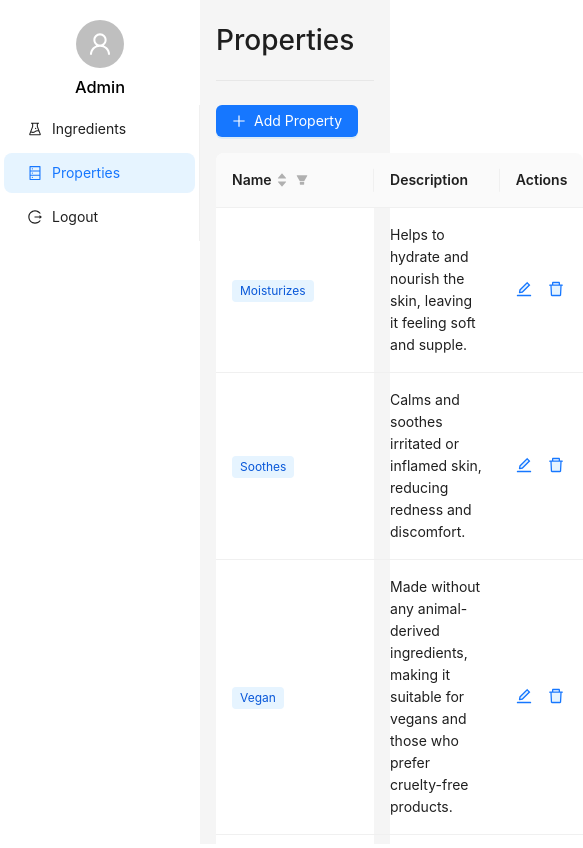
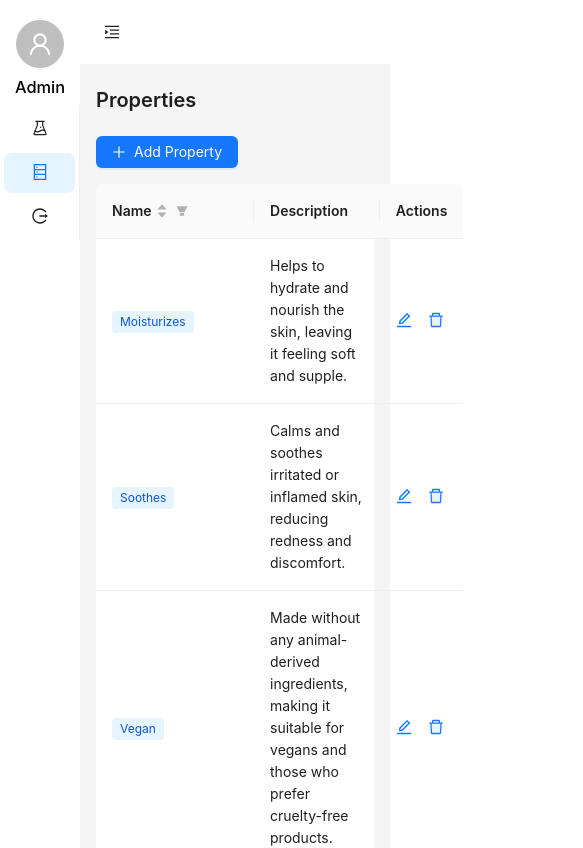
Before and after one commit to eyudina/ingredient-checker, a React (Create React App) app: page /ingredient-checker/properties in a window 390 px wide. Shown: the top 848 px of the page, 583 px wide, since content can reach past the window. Built offline with nearby package versions, Linux system fonts and the light colour scheme.

Commit message:
Implement responsive menu collapse

```diff
--- a/package.json
+++ b/package.json
@@ -4,6 +4,7 @@
   "homepage": "https://eyudina.github.io/ingredient-checker/",
   "private": true,
   "dependencies": {
+    "@ant-design/pro-components": "^2.4.9",
     "@reduxjs/toolkit": "^1.9.3",
     "@testing-library/jest-dom": "^5.16.5",
     "@testing-library/react": "^13.4.0",
--- a/src/components/AppLayout.tsx
+++ b/src/components/AppLayout.tsx
@@ -1,14 +1,19 @@
-import { useState, useLayoutEffect } from "react";
+import { useState, useEffect, useLayoutEffect } from "react";
 import { Outlet, Link, useLocation } from "react-router-dom";
-import { Layout, Menu, Avatar, Divider } from "antd";
+import { Grid, Layout, Menu, Avatar, Button, theme } from "antd";
 import {
   ExperimentOutlined,
   UserOutlined,
   LogoutOutlined,
   DatabaseOutlined,
+  MenuFoldOutlined,
+  MenuUnfoldOutlined,
 } from "@ant-design/icons";
 
-const { Sider, Content } = Layout;
+import { PageHeader } from "@ant-design/pro-components";
+
+const { Header, Sider, Content } = Layout;
+const { useBreakpoint } = Grid;
 
 const items = [
   {
@@ -35,9 +40,21 @@ const items = [
 ];
 
 export const AppLayout = () => {
+  const screens = useBreakpoint();
+  const isMobile = screens.xs;
+
+  const [collapsed, setCollapsed] = useState(isMobile);
   const [pageTitle, setPageTitle] = useState("Ingredients");
   const [selectedKey, setSelectedKey] = useState("/");
   const location = useLocation();
+
+  const {
+    token: { colorBgContainer },
+  } = theme.useToken();
+
+  useEffect(() => {
+    setCollapsed(isMobile);
+  }, [isMobile]);
 
   useLayoutEffect(() => {
     switch (location.pathname) {
@@ -60,8 +77,14 @@ export const AppLayout = () => {
   }, [location]);
 
   return (
-    <Layout style={{ height: "100vh" }}>
-      <Sider width="200" theme="light">
+    <Layout style={{ height: "auto", minHeight: "100vh" }}>
+      <Sider
+        width="200"
+        theme="light"
+        trigger={null}
+        collapsible
+        collapsed={collapsed}
+      >
         <div style={{ textAlign: "center", marginTop: "20px" }}>
           <Avatar size={48} icon={<UserOutlined />} />
           <h3 style={{ marginTop: "10px" }}>Admin</h3>
@@ -75,10 +98,23 @@ export const AppLayout = () => {
         </Menu>
       </Sider>
       <Layout>
-        <Content style={{ margin: "24px 16px 0" }}>
-          <h1>{pageTitle}</h1>
-          <Divider />
-          <Outlet />
+        <Header style={{ padding: 0, background: colorBgContainer }}>
+          <Button
+            type="text"
+            icon={collapsed ? <MenuUnfoldOutlined /> : <MenuFoldOutlined />}
+            onClick={() => setCollapsed(!collapsed)}
+            style={{
+              fontSize: "16px",
+              width: 64,
+              height: 64,
+            }}
+          />
+        </Header>
+        <Content style={{ margin: "16px 16px 0" }}>
+          <PageHeader ghost={true} title={pageTitle} style={{ padding: 0 }} />
+          <div style={{ marginTop: 16 }}>
+            <Outlet />
+          </div>
         </Content>
       </Layout>
     </Layout>
--- a/src/components/PropertiesTable.tsx
+++ b/src/components/PropertiesTable.tsx
@@ -1,32 +1,30 @@
 import { useState } from "react";
 import { useSelector } from "react-redux";
-import { RootState } from "../store/store";
-import { TProperty } from "types";
+import { useLocation } from "react-router-dom";
 import { ColumnsType } from "antd/lib/table";
 import { Table, Tag, Button, Space } from "antd";
 import { DeleteTwoTone, EditTwoTone, PlusOutlined } from "@ant-design/icons";
-import { AddPropertyModal } from "./modals/AddPropertyModal";
-import { UpdatePropertyModal } from "./modals/UpdatePropertyModal";
-import { RemovePropertyModal } from "./modals/RemovePropertyModal";
-import { useLocation } from "react-router-dom";
+import { RootState } from "../store/store";
+import { TProperty } from "types";
+import AddPropertyModal from "./modals/AddPropertyModal";
+import UpdatePropertyModal from "./modals/UpdatePropertyModal";
+import RemovePropertyModal from "./modals/RemovePropertyModal";
 
 export const PropertiesTable = () => {
   const location = useLocation();
 
   const [showAddPropertyModal, setShowAddPropertyModal] = useState(false);
-
-  const queryParams = new URLSearchParams(location.search);
-
-  const selectedPropertyName = queryParams.get("name");
-
-  const [filteredName, setFilteredName] = useState<string | undefined>(
-    selectedPropertyName || undefined
-  );
   const [recordToDelete, setRecordToDelete] = useState<string | undefined>(
     undefined
   );
   const [recordToUpdate, setRecordToUpdate] = useState<TProperty | undefined>(
     undefined
+  );
+
+  const queryParams = new URLSearchParams(location.search);
+  const selectedPropertyName = queryParams.get("name");
+  const [filteredName, setFilteredName] = useState<string | undefined>(
+    selectedPropertyName || undefined
   );
 
   const properties = useSelector((state: RootState) => state.property);
--- a/src/components/modals/AddPropertyModal.tsx
+++ b/src/components/modals/AddPropertyModal.tsx
@@ -12,7 +12,7 @@ type Props = {
   callback?: () => any;
 };
 
-export const AddPropertyModal = (props: Props) => {
+const AddPropertyModal = (props: Props) => {
   const [propertyName, setPropertyName] = useState("");
   const [descriptionName, setDescriptionName] = useState("");
 
@@ -67,3 +67,5 @@ export const AddPropertyModal = (props: Props) => {
     </ConfirmationModal>
   );
 };
+
+export default AddPropertyModal;
--- a/src/components/modals/RemoveIngredientModal.tsx
+++ b/src/components/modals/RemoveIngredientModal.tsx
@@ -7,7 +7,7 @@ type Props = {
   callback?: () => any;
 };
 
-export const RemoveIngredientModal = (props: Props) => {
+const RemoveIngredientModal = (props: Props) => {
   const dispatch = useDispatch();
 
   const handleDelete = () => {
@@ -19,3 +19,5 @@ export const RemoveIngredientModal = (props: Props) => {
     <ConfirmationModal title="Remove Ingredient" onConfirm={handleDelete} />
   );
 };
+
+export default RemoveIngredientModal;
--- a/src/components/modals/RemovePropertyModal.tsx
+++ b/src/components/modals/RemovePropertyModal.tsx
@@ -7,7 +7,7 @@ type Props = {
   callback?: () => any;
 };
 
-export const RemovePropertyModal = (props: Props) => {
+const RemovePropertyModal = (props: Props) => {
   const dispatch = useDispatch();
 
   const handleDelete = () => {
@@ -17,3 +17,5 @@ export const RemovePropertyModal = (props: Props) => {
 
   return <ConfirmationModal title="Remove Property" onConfirm={handleDelete} />;
 };
+
+export default RemovePropertyModal;
--- a/src/components/modals/UpdatePropertyModal.tsx
+++ b/src/components/modals/UpdatePropertyModal.tsx
@@ -13,7 +13,7 @@ type Props = {
   callback?: () => any;
 };
 
-export const UpdatePropertyModal = (props: Props) => {
+const UpdatePropertyModal = (props: Props) => {
   const [propertyName, setPropertyName] = useState(props.name);
   const [descriptionName, setDescriptionName] = useState(props.description);
 
@@ -69,3 +69,5 @@ export const UpdatePropertyModal = (props: Props) => {
     </ConfirmationModal>
   );
 };
+
+export default UpdatePropertyModal;
--- a/src/mocks/mocks.tsx
+++ b/src/mocks/mocks.tsx
@@ -84,7 +84,7 @@ export const properties: { name: string; description: string }[] = [
   },
 ];
 
-export const propertiesList: TProperty[] = properties.map((property) => {
+export const mockPropertiesList: TProperty[] = properties.map((property) => {
   return {
     id: uuidv4(),
     name: property.name,
@@ -93,7 +93,7 @@ export const propertiesList: TProperty[] = properties.map((property) => {
 });
 
 const getPropertiesNames = (properties: string[]): TProperty[] => {
-  return propertiesList.filter((property) =>
+  return mockPropertiesList.filter((property) =>
     properties.includes(property.name)
   );
 };
--- a/src/store/ingredientSlice.tsx
+++ b/src/store/ingredientSlice.tsx
@@ -11,18 +11,10 @@ const ingredientSlice = createSlice({
     addIngredient: (state, action: PayloadAction<TIngredient>) => {
       return [action.payload, ...state];
     },
-
-    removeIngredient: (
-      state = initialState,
-      action: PayloadAction<{ id: string }>
-    ) => {
+    removeIngredient: (state, action: PayloadAction<{ id: string }>) => {
       return state.filter((ingredient) => ingredient.id !== action.payload.id);
     },
-
-    updateIngredient: (
-      state = initialState,
-      action: PayloadAction<TIngredient>
-    ) => {
+    updateIngredient: (state, action: PayloadAction<TIngredient>) => {
       return state.map((ingredient) => {
         if (ingredient.id === action.payload.id) {
           return action.payload;
@@ -34,9 +26,6 @@ const ingredientSlice = createSlice({
   },
 });
 
-// ingredientSlice.actions is an object that contains all of the action creators generated by the createSlice function
-// for the ingredientSlice reducer. Each action creator is a function that returns an action object with a type property
-// and an optional payload property.
 export const { addIngredient, removeIngredient, updateIngredient } =
   ingredientSlice.actions;
 
--- a/src/store/propertySlice.tsx
+++ b/src/store/propertySlice.tsx
@@ -1,17 +1,20 @@
 import { createSlice, PayloadAction } from "@reduxjs/toolkit";
 import { TProperty } from "types";
-import { propertiesList } from "mocks/mocks";
+import { mockPropertiesList } from "mocks/mocks";
 
-const initialState: TProperty[] = propertiesList;
+const initialState: TProperty[] = mockPropertiesList;
 
 const propertySlice = createSlice({
   name: "property",
   initialState,
   reducers: {
-    addProperty: (state, action) => {
+    addProperty: (state, action: PayloadAction<TProperty>) => {
       return [action.payload, ...state];
     },
-    updateProperty: (state, action) => {
+    removeProperty: (state, action: PayloadAction<{ id: string }>) => {
+      return state.filter((property) => property.id !== action.payload.id);
+    },
+    updateProperty: (state, action: PayloadAction<TProperty>) => {
       return state.map((property) => {
         if (property.id === action.payload.id) {
           return action.payload;
@@ -20,9 +23,6 @@ const propertySlice = createSlice({
         }
       });
     },
-    removeProperty: (state, action: PayloadAction<{ id: string }>) => {
-      return state.filter((property) => property.id !== action.payload.id);
-    },
   },
 });
 
```
Also changed, not shown: src/components/IngredientsTable.tsx (+7 -7 lines), 1 other file (tests, documents, lock files or other folders).
